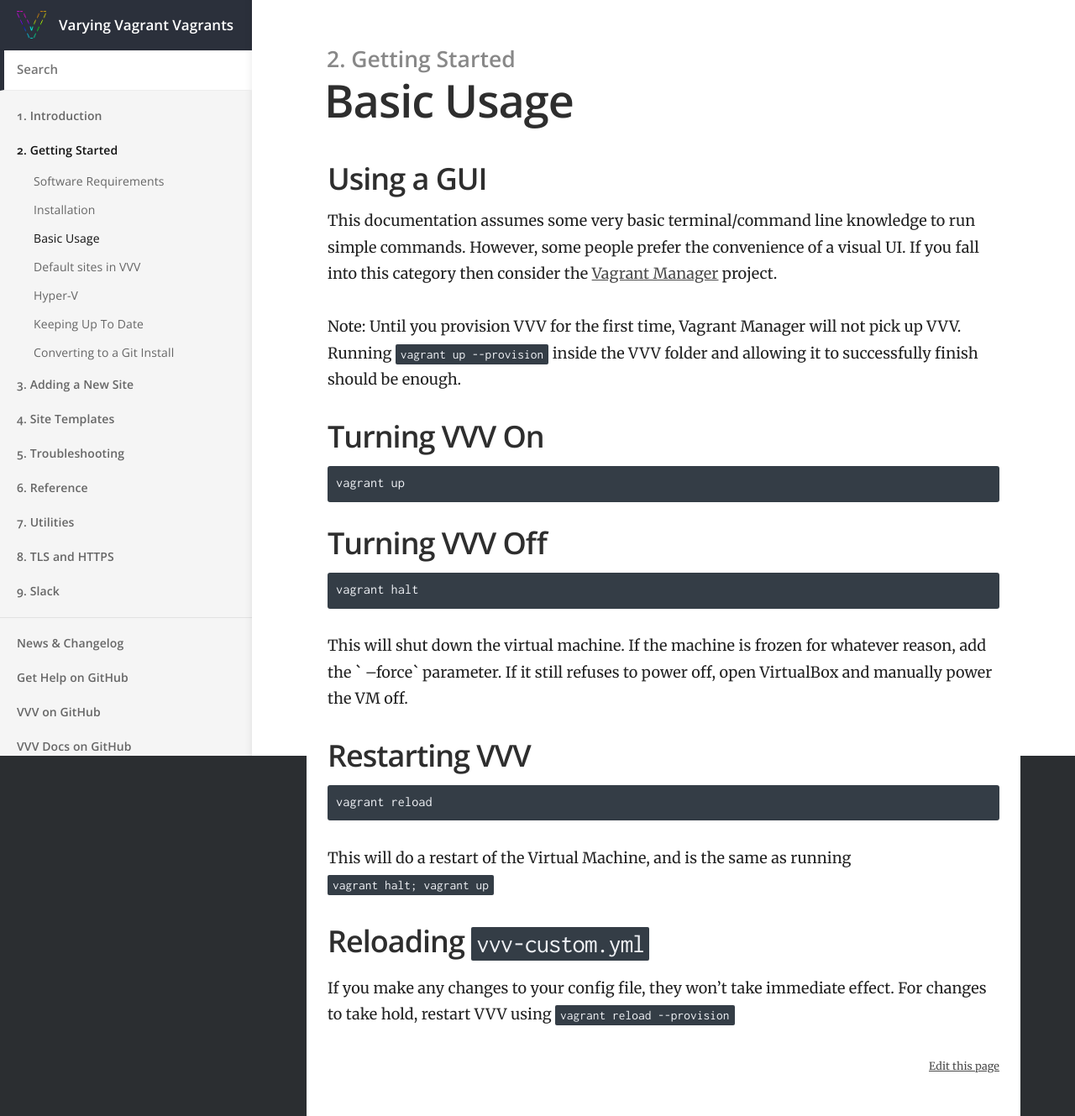
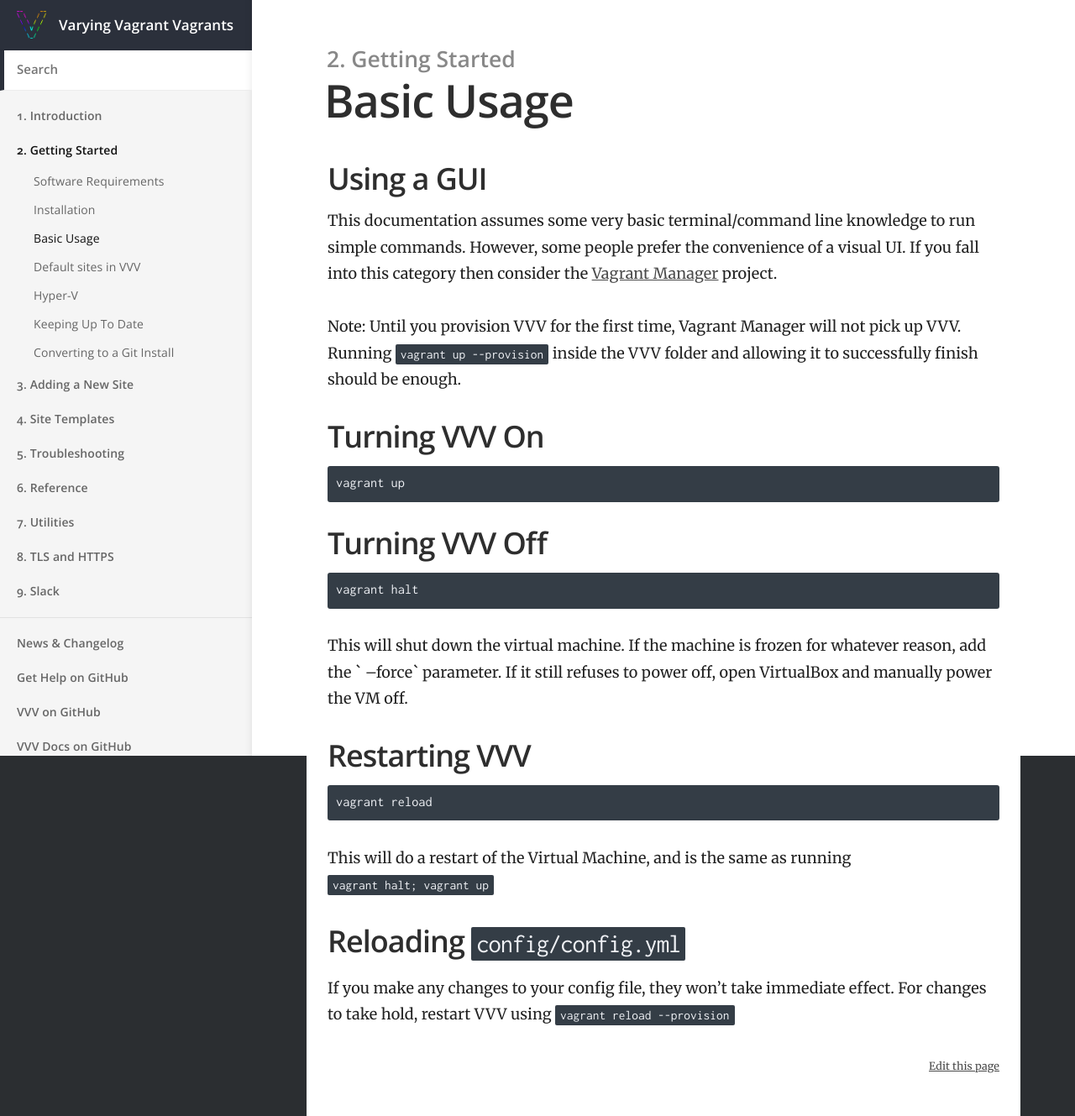
Before and after one commit to Varying-Vagrant-Vagrants/varyingvagrantvagrants.org, a Jekyll site: the page built from docs/en-US/references/basic-usage.md, in a window 1280 px wide. Shown: the whole page at 84% size. Built offline with Jekyll 4.4.1, drawn with Linux system fonts in a browser that asks for light colours.

Commit message:
Correct config file path + name (#153)

```diff
--- a/docs/en-US/references/basic-usage.md
+++ b/docs/en-US/references/basic-usage.md
@@ -34,6 +34,6 @@ vagrant reload
 
 This will do a restart of the Virtual Machine, and is the same as running `vagrant halt; vagrant up`
 
-## Reloading `vvv-custom.yml`
+## Reloading `config/config.yml`
 
 If you make any changes to your config file, they won't take immediate effect. For changes to take hold, restart VVV using `vagrant reload --provision`
```
